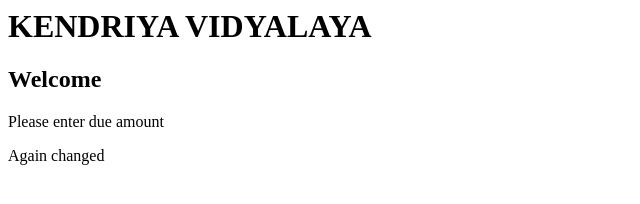
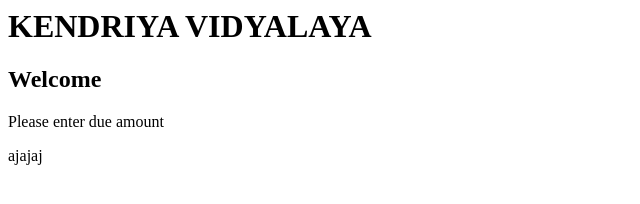
Before and after one commit to RajVerma2645/jscode, a plain HTML site: page index.html in a window 1280 px wide. Shown: the full height of the page, 0-640 px from the left. Drawn offline with Linux system fonts and the light colour scheme.

Commit message:
Add files via upload

```diff
--- a/index.html
+++ b/index.html
@@ -9,6 +9,6 @@
     <h1> KENDRIYA VIDYALAYA</h1>
     <h2> Welcome</h2>
     <p>Please enter due amount</p>
-    <p>Again changed </p>
+    <p>ajajaj </p>
 </body>
 </html>
```
